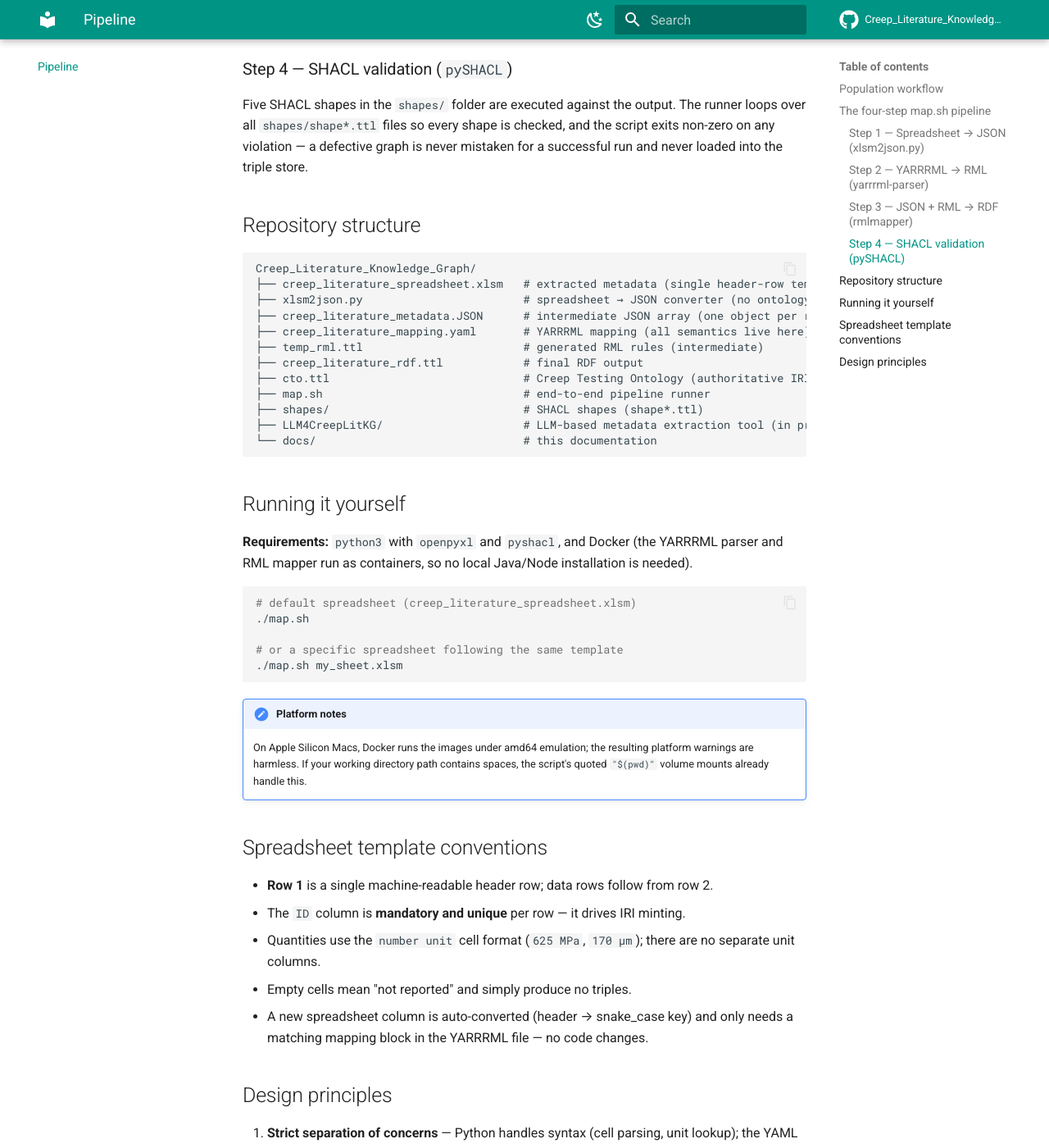
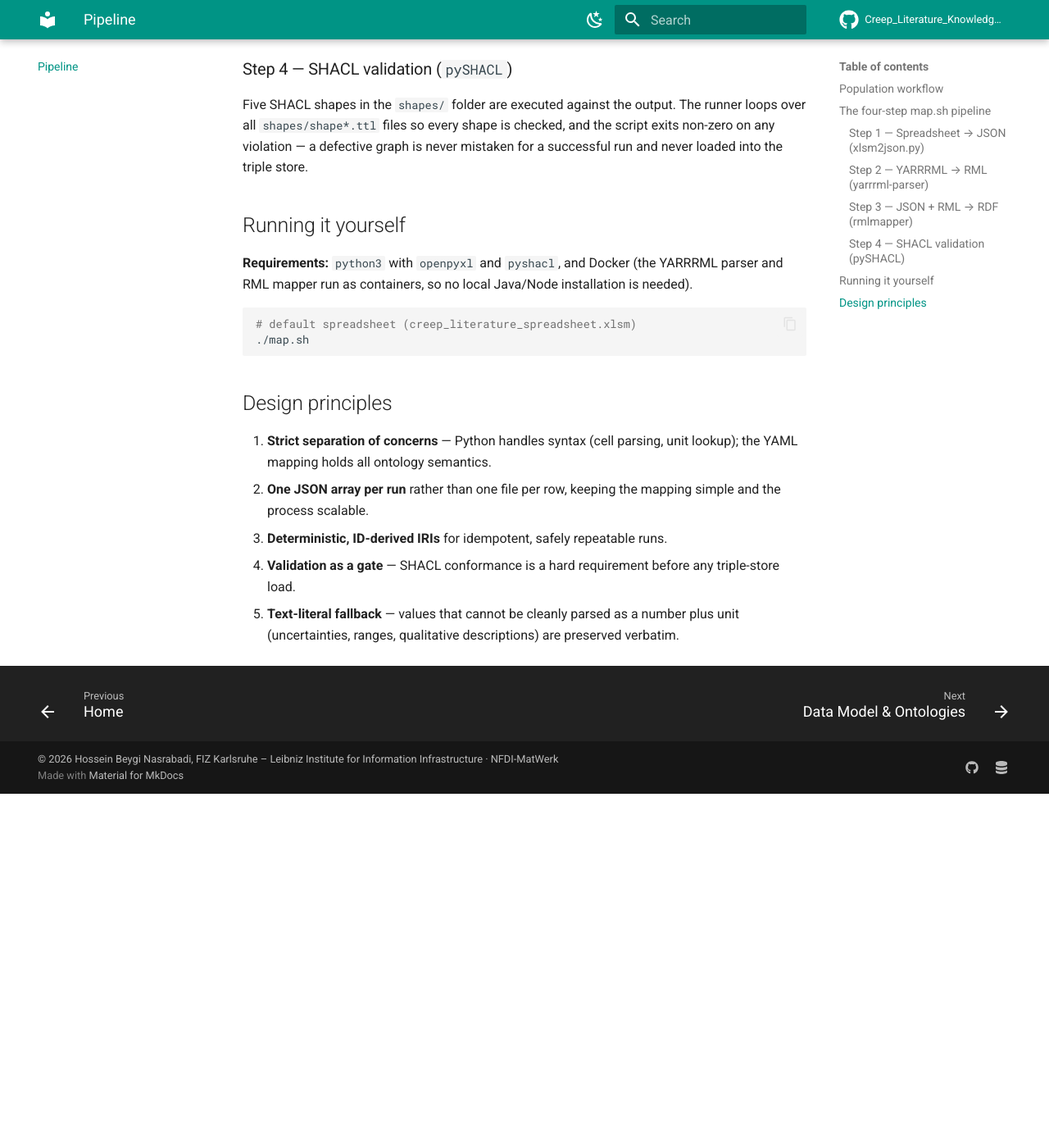
Before and after one commit to HosseinBeygiNasrabadi/Creep_Literature_Knowledge_Graph, an MkDocs documentation site: the page built from docs/pipeline.md, in a window 1280 px wide and 1400 px high, scrolled down 1768 px. Shown: the whole window at 82% size. Built offline with MkDocs 1.6.1 and Material for MkDocs 9.7.7, drawn with Linux system fonts in a browser that asks for light colours; comment, search, counter and statistics services are not loaded; after the commit the page ends 2736 px from its top, so only the background shows below that; some of the changed text lies outside the part shown.

Commit message:
Update pipeline.md

````diff
--- a/docs/pipeline.md
+++ b/docs/pipeline.md
@@ -17,7 +17,7 @@ new creep paper
    → harvested into MatWerk-KG
 ```
 
-Metadata is currently extracted from publications manually into a structured spreadsheet template. The **LLM4CreepLitKG** component (under development) will automate this extraction step; its output will always be validated by a human against the same spreadsheet template before entering the pipeline, so the downstream steps are identical for both extraction routes.
+Metadata is currently extracted from publications manually into a structured spreadsheet template. The **LLM4CreepLitKG** component will automate this extraction step; its output will always be validated by a human against the same spreadsheet template before entering the pipeline, so the downstream steps are identical for both extraction routes.
 
 ## The four-step `map.sh` pipeline
 
@@ -44,23 +44,6 @@ The Dockerized `rmlio/rmlmapper-java:v7.3.3` executes the RML rules over the JSO
 
 Five SHACL shapes in the `shapes/` folder are executed against the output. The runner loops over all `shapes/shape*.ttl` files so every shape is checked, and the script exits non-zero on any violation — a defective graph is never mistaken for a successful run and never loaded into the triple store.
 
-## Repository structure
-
-```
-Creep_Literature_Knowledge_Graph/
-├── creep_literature_spreadsheet.xlsm   # extracted metadata (single header-row template)
-├── xlsm2json.py                        # spreadsheet → JSON converter (no ontology logic)
-├── creep_literature_metadata.JSON      # intermediate JSON array (one object per row)
-├── creep_literature_mapping.yaml       # YARRRML mapping (all semantics live here)
-├── temp_rml.ttl                        # generated RML rules (intermediate)
-├── creep_literature_rdf.ttl            # final RDF output
-├── cto.ttl                             # Creep Testing Ontology (authoritative IRI source)
-├── map.sh                              # end-to-end pipeline runner
-├── shapes/                             # SHACL shapes (shape*.ttl)
-├── LLM4CreepLitKG/                     # LLM-based metadata extraction tool (in progress)
-└── docs/                               # this documentation
-```
-
 ## Running it yourself
 
 **Requirements:** `python3` with `openpyxl` and `pyshacl`, and Docker (the YARRRML parser and RML mapper run as containers, so no local Java/Node installation is needed).
@@ -68,21 +51,7 @@ Creep_Literature_Knowledge_Graph/
 ```bash
 # default spreadsheet (creep_literature_spreadsheet.xlsm)
 ./map.sh
-
-# or a specific spreadsheet following the same template
-./map.sh my_sheet.xlsm
 ```
-
-!!! note "Platform notes"
-    On Apple Silicon Macs, Docker runs the images under amd64 emulation; the resulting platform warnings are harmless. If your working directory path contains spaces, the script's quoted `"$(pwd)"` volume mounts already handle this.
-
-## Spreadsheet template conventions
-
-- **Row 1** is a single machine-readable header row; data rows follow from row 2.
-- The `ID` column is **mandatory and unique** per row — it drives IRI minting.
-- Quantities use the `number unit` cell format (`625 MPa`, `170 µm`); there are no separate unit columns.
-- Empty cells mean "not reported" and simply produce no triples.
-- A new spreadsheet column is auto-converted (header → snake_case key) and only needs a matching mapping block in the YARRRML file — no code changes.
 
 ## Design principles
 
@@ -91,5 +60,3 @@ Creep_Literature_Knowledge_Graph/
 3. **Deterministic, ID-derived IRIs** for idempotent, safely repeatable runs.
 4. **Validation as a gate** — SHACL conformance is a hard requirement before any triple-store load.
 5. **Text-literal fallback** — values that cannot be cleanly parsed as a number plus unit (uncertainties, ranges, qualitative descriptions) are preserved verbatim.
-
-This pipeline method is reusable across other MSE use cases and is applied in the umbrella repository *RDFConvertors for MatWerk-KG* (creep reference dataset IUC02, crystal plasticity constitutive model metadata IUC07, literature-extracted creep metadata, MatWerk metadata profile in AIMS, and Vickers hardness data).
````
